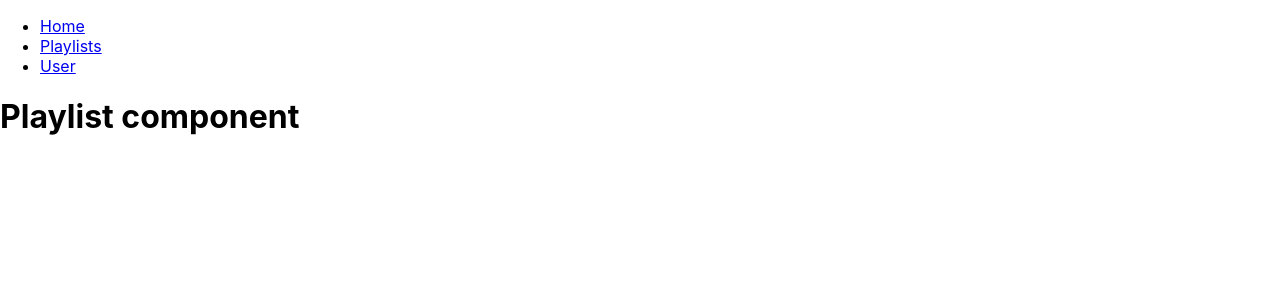
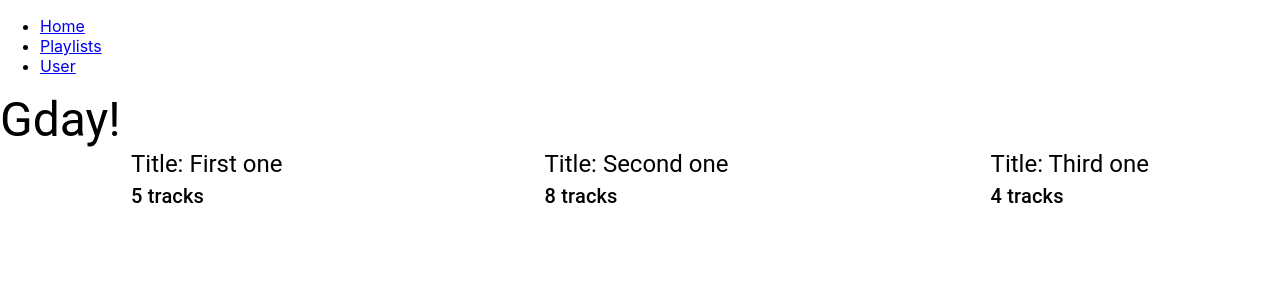
Before and after one commit to luketurnerdev/spotify-react, a React (Create React App) app: page /playlists in a window 1280 px wide. Shown: the top 300 px of the page. Built offline with nearby package versions, Linux system fonts and the light colour scheme.

Commit message:
add playlist card component and grid layout

```diff
--- a/package.json
+++ b/package.json
@@ -3,12 +3,14 @@
   "version": "0.1.0",
   "private": true,
   "dependencies": {
+    "@material-ui/core": "^4.9.4",
     "axios": "^0.19.0",
     "cors": "^2.8.5",
     "react": "^16.9.0",
     "react-dom": "^16.9.0",
     "react-router-dom": "^5.1.2",
-    "react-scripts": "3.1.1"
+    "react-scripts": "3.1.1",
+    "typeface-roboto": "0.0.75"
   },
   "scripts": {
     "start": "react-scripts start",
--- /dev/null
+++ b/src/Components/PlaylistCard.jsx
@@ -0,0 +1,20 @@
+import React, {Component} from 'react';
+import ReactDOM from 'react-dom';
+import axios from 'axios';
+import {Typography, Grid} from '@material-ui/core'
+
+const PlaylistCard = (props) => {
+  const {playlistTitle, trackAmount} = props;
+  return (
+    <div>
+      <Typography variant="h5">
+          Title: {playlistTitle}
+      </Typography>
+      <Typography variant="h6">
+          {trackAmount} tracks
+      </Typography>
+    </div>
+    )
+}
+
+export default PlaylistCard;
--- a/src/Components/Routes.jsx
+++ b/src/Components/Routes.jsx
@@ -1,4 +1,5 @@
 import React from "react";
+import Playlists from "./../pages/Playlists";
 import {
   BrowserRouter as Router,
   Switch,
@@ -26,7 +27,7 @@ import {
 
                   <Switch>
                       <Route path="/playlists">
-                        <h1>Playlist component</h1>
+                        <Playlists/>
                       </Route>
                       <Route path="/user">
                         <h1>User component</h1>
--- /dev/null
+++ b/src/pages/Playlists.jsx
@@ -0,0 +1,39 @@
+import React, {Component} from 'react';
+import PlaylistCard from "./../Components/PlaylistCard";
+
+import {Typography, Grid} from '@material-ui/core'
+
+const Playlists = () => {
+
+  const testPlaylistObject = [
+    {title: "First one", trackAmount: 5},
+    {title: "Second one", trackAmount: 8},
+    {title: "Third one", trackAmount: 4},
+  ]
+
+  return (
+    <div>
+      <Typography variant="h3">Gday!</Typography>
+
+      <div className="playlistsContainer">
+        {/* //Dynamically map here later */}
+        <Grid
+        container
+        direction="row"
+        justify="space-around"
+        alignItems="center"
+        >
+        {testPlaylistObject.map(playlist => {
+          return  <PlaylistCard
+            playlistTitle={playlist.title}
+            trackAmount={playlist.trackAmount}
+          />
+        })}
+        </Grid>
+      </div>
+
+    </div>
+    )
+}
+
+export default Playlists;
```
Also changed, not shown: src/Components/Playlists.jsx (deleted, +0 -38 lines), src/pages/Home.jsx (+41 -0 lines), 1 other file (tests, documents, lock files or other folders).
